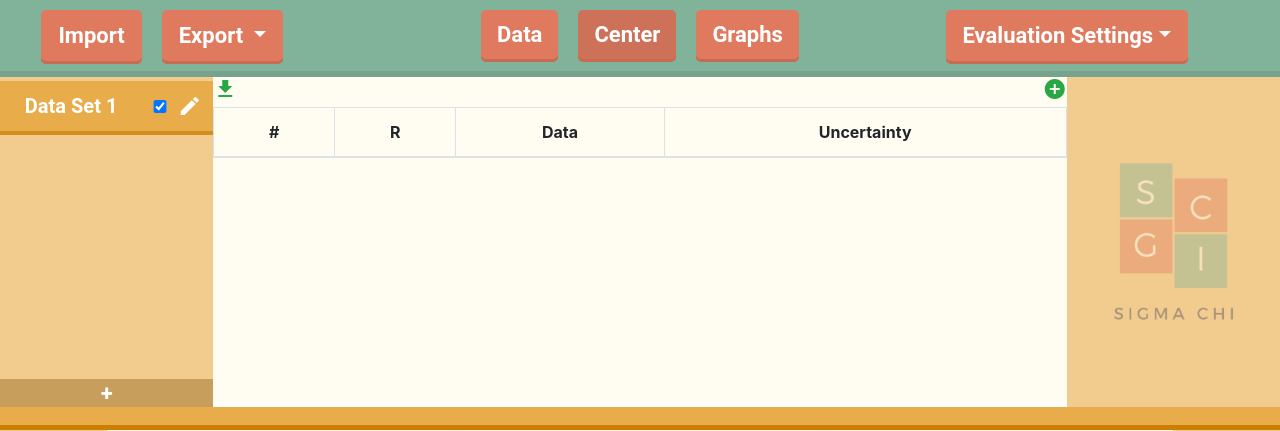
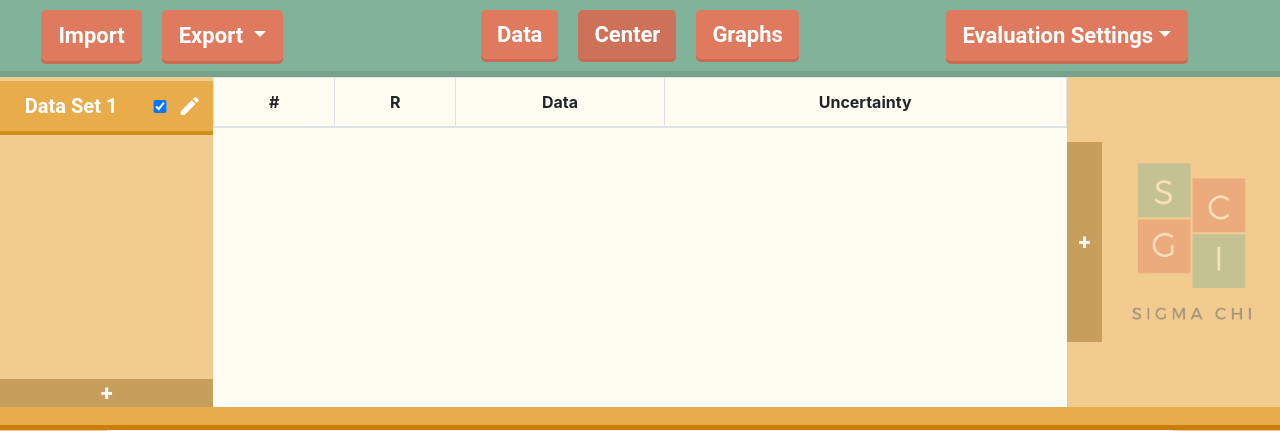
Before and after one commit to becker1998/Sigma-Chi, a PHP site: page / in a window 1280 px wide. Shown: the top 431 px of the page. Run offline with PHP 8.4, Linux system fonts and the light colour scheme; lists and menus that the app fills with data are empty; some libraries are stand-ins or nearby versions.

Commit message:
new add row button, better layout

```diff
--- a/Index.html
+++ b/Index.html
@@ -31,9 +31,9 @@
                     Export
                   </button>
                   <ul class="dropdown-menu export-menu mt-2 nopadding" aria-labelledby="exportButton">
-                    <li><a class="dropdown-item p-1 export-items" onclick="exportGraphs()"><b>Datasets</b></a></li>
-                    <li><a class="dropdown-item p-1 export-items"><b>Graphs</b></a></li>
-                    <li><a class="dropdown-item p-1 export-items"><b>Both</b></a></li>
+                    <li><a class="dropdown-item p-1 export-items" onclick="downloadData()"><b>Datasets</b></a></li>
+                    <li><a class="dropdown-item p-1 export-items" onclick="exportGraphs()"><b>Graphs</b></a></li>
+                    <li><a class="dropdown-item p-1 export-items" onclick="downloadData(); exportGraphs();"><b>Both</b></a></li>
                   </ul>
                 </div>
           </div>
@@ -158,10 +158,6 @@
     </div>
     <div id = "tophalf" class="col-sm-8 main-panel nopadding maincol card-body nomargin">
       <div id="table" class="table-editable table-scroll-y mainScrollbar nomargin">
-        <span class="table-add float-left" onclick="downloadData()"><a href="#!" class="text-success"><i
-              class="material-icons">file_download</i></a></span>
-        <span class="table-add float-right" onclick="addRow()"><a href="#!" class="text-success"><i
-              class="material-icons">add_circle</i></a></span>
         <table id="tbl" class="table table-bordered table-responsive-md table-striped text-center ">
           <thead>
             <tr>
@@ -178,7 +174,12 @@
 
     </div>
     <div class="col-sm-2 d-flex side-panel nopadding justify-content-center align-items-center">
-        <img id = "logo" src="logo.png" class="brand">
+          <div class="col-sm-2 d-flex side-panel nopadding justify-content-center align-items-center">
+            <Button onclick="addRow()" class="add-row-btn fontFix align-self-center">+</Button>
+          </div>
+        <div class="col-sm-10 d-flex side-panel nopadding justify-content-center align-items-center">
+            <img id = "logo" src="logo.png" class="brand overflow-hidden">
+        </div>
     </div>
   </div><!-- end second row-->
 </div>
--- a/css/main.css
+++ b/css/main.css
@@ -82,11 +82,6 @@
   display: none;
   width: 5px;
   height: 5px;
-}
-
-.logo {
-  width: 800px;
-  height: 800px;
 }
 
 .btn {
@@ -194,6 +189,20 @@ label {
 }
 
 .add:hover {
+  background-color: #bb8d43 !important;
+  color: white !important;
+  width: 100%;
+}
+
+.add-row-btn {
+  background-color: #c79e5c !important;
+  color: white !important;
+  border: none;
+  width: 100%;
+  height: 200px !important;
+}
+
+.add-row-btn:hover {
   background-color: #bb8d43 !important;
   color: white !important;
   width: 100%;
```
